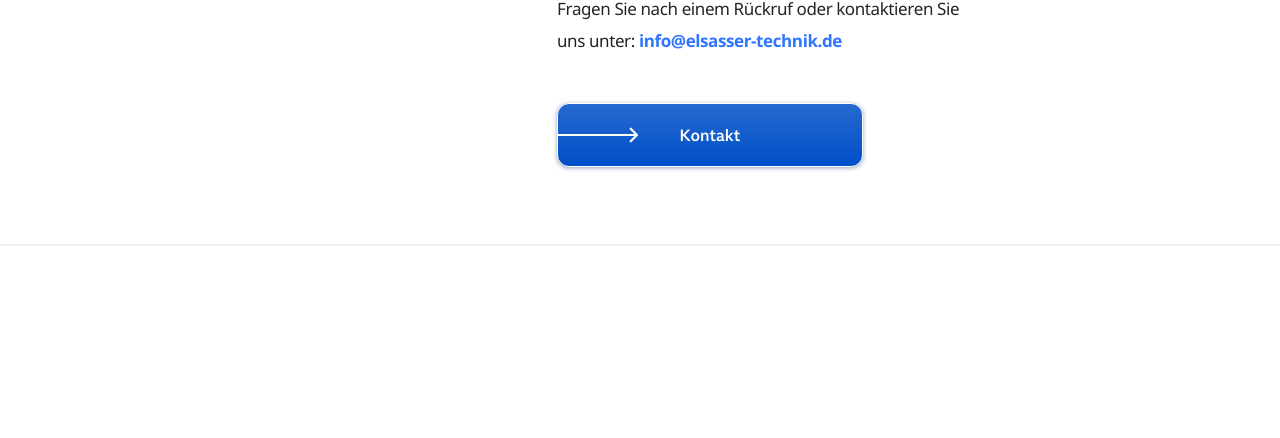
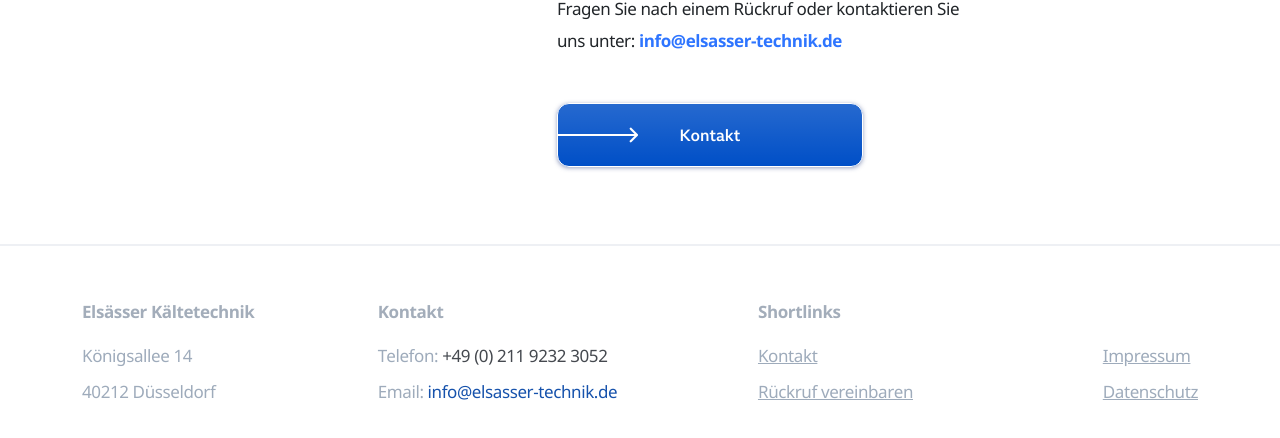
Before and after one commit to max-tsymba/test-frontend, a website: page app/index.html in a window 1280 px wide. Shown: the part 6008-6446 px from the top of the page. Before the commit the page ends 6254 px from the top, so only its background shows below. Drawn offline with Linux system fonts and the light colour scheme.

Commit message:
footer adaptive

```diff
--- a/app/index.html
+++ b/app/index.html
@@ -794,6 +794,72 @@
             </main>
             <!-- == -->
 
+            <!-- Footer -->
+            <footer class="footer">
+                <div class="container">
+
+                    <div class="row">
+                        <div class="col-3 footer__item">
+                            <div class="flex-wrapp">
+                                <h3 class="footer__item-title">Elsässer Kältetechnik</h3>
+                                <p class="footer__item-info">
+                                    Königsallee 14
+                                </p>
+                                <p class="footer__item-info">
+                                    40212 Düsseldorf
+                                </p>
+                            </div>
+                        </div>
+
+                        <div class="col-3 footer__item d-flex flex-column align-items-lg-center">
+                            <div class="flex-wrapp">
+                                <h3 class="footer__item-title">Kontakt</h3>
+                                <p class="footer__item-info">
+                                    Telefon:
+                                    <span>
+                                        <a class="footer__item-info_tel" href="tel:+49021192323052">+49 (0) 211 9232 3052</a>
+                                    </span>
+                                </p>
+                                <p class="footer__item-info">
+                                    Email:
+                                    <span>
+                                        <a class="footer__item-info_email"
+                                            href="mailto:info@elsasser-technik.de">info@elsasser-technik.de</a>
+                                    </span>
+                                </p>
+                            </div>
+                        </div>
+
+                        <div class="col-3 footer__item d-flex flex-column align-items-lg-end">
+                            <div class="flex-wrapp">
+                                <h3 class="footer__item-title">
+                                    Shortlinks
+                                </h3>
+                                <p class="footer__item-info">
+                                    <a class="footer__item-info_shortlinks" href="#">Kontakt</a>
+                                </p>
+                                <p class="footer__item-info">
+                                    <a class="footer__item-info_shortlinks" href="#">Rückruf vereinbaren</a>
+                                </p>
+                            </div>
+                        </div>
+
+                        <div class="col-3 footer__item d-flex flex-column align-items-lg-end justify-content-end">
+                            <div class="flex-wrapp">
+                                <p class="footer__item-info">
+                                    <a class="footer__item-info_shortlinks" href="#">Impressum</a>
+                                </p>
+                                <p class="footer__item-info">
+                                    <a class="footer__item-info_shortlinks" href="#">Datenschutz</a>
+                                </p>
+                            </div>
+                        </div>
+                    </div>
+
+                </div>
+            </footer>
+            <!-- == -->
+
         </div>
         <!-- == -->
 
--- a/app/scss/components/_footer.scss
+++ b/app/scss/components/_footer.scss
@@ -6,6 +6,17 @@
 
     &__item {
 
+        @include media-breakpoint-down(xl){
+            display: flex;
+            flex-direction: column;
+            width: 50% !important;
+            justify-content: center !important;
+        }
+
+        @include media-breakpoint-down(sm){
+            width: 100% !important;
+        }
+
         &-title{
             @extend %text;
             font-weight: 700;
@@ -13,6 +24,10 @@
             line-height: 32px;
             letter-spacing: -0.4px;
             padding-bottom: 10px;
+
+            @include media-breakpoint-down(xl){
+                padding-bottom: 0;
+            }
         }
 
         &-info{
@@ -20,6 +35,7 @@
             line-height: 20px;
             letter-spacing: -0.4px;
             color: #9EABBB;
+            text-align: left;
 
             &_tel{
                 @extend %text;
@@ -40,6 +56,18 @@
         }
     }
 }
+
+.flex-wrapp{
+    @include media-breakpoint-down(xl){
+        width: 262px;
+        margin: 0 auto;
+        padding-bottom: 15px;
+    }
+
+    @include media-breakpoint-down(sm){
+        width: 305px;
+    }
+}
 /*======================================================================================*/
 
 
--- a/app/scss/components/_main.scss
+++ b/app/scss/components/_main.scss
@@ -721,6 +721,7 @@
 
         @include media-breakpoint-down(lg){
             padding-top: 48px;
+            padding-bottom: 10px;
         }
 
         @include media-breakpoint-down(lg){
```
Also changed, not shown: app/css/style.min.css.
